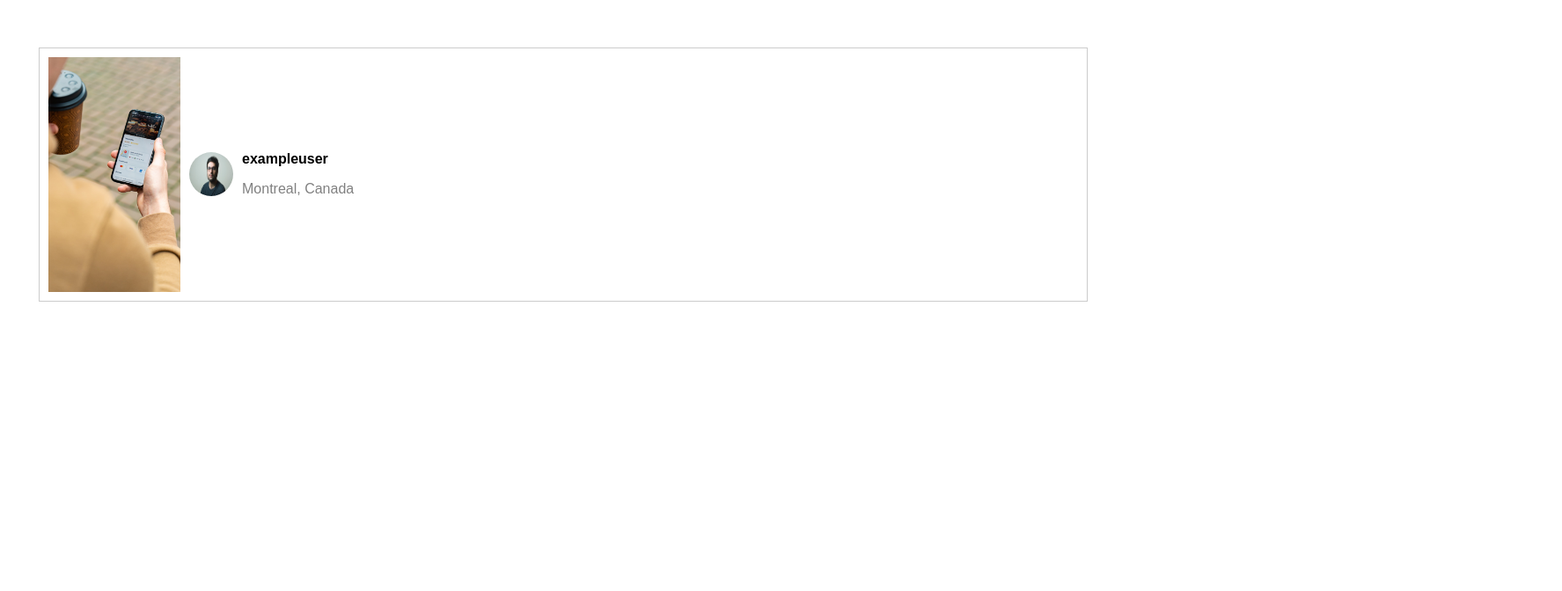
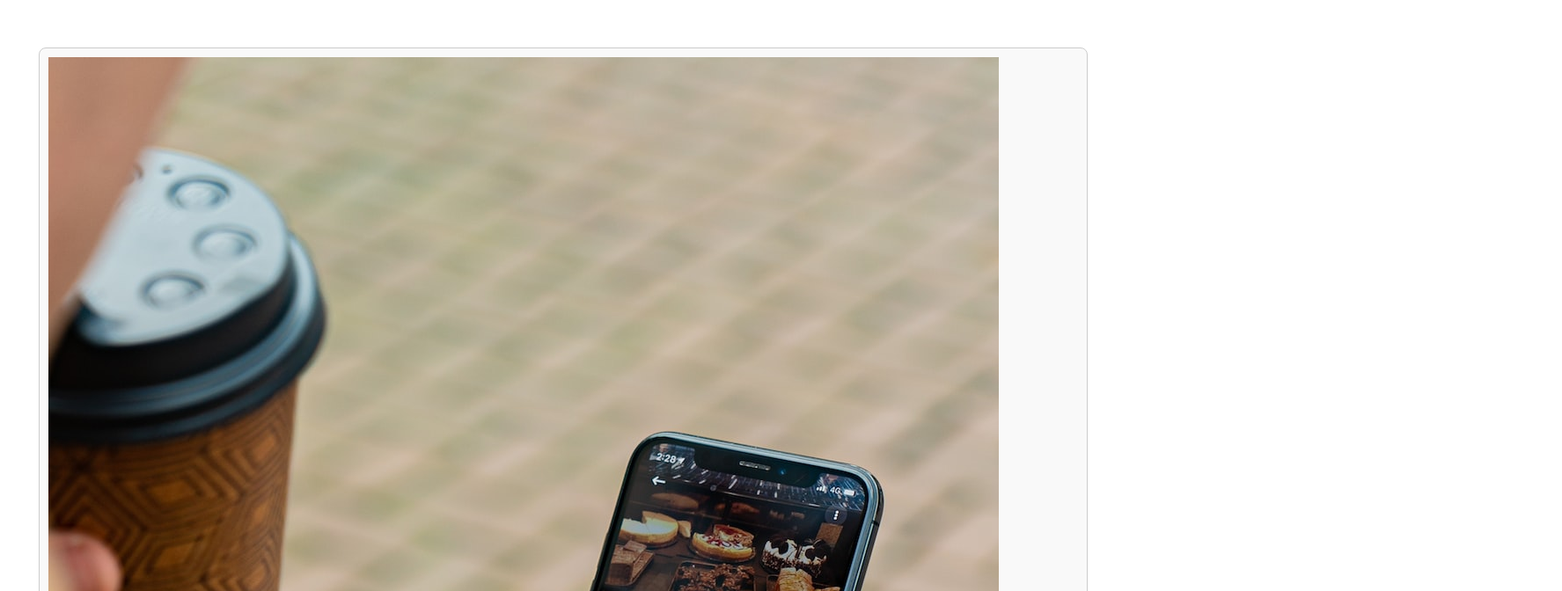
Before and after one commit to abbasbukhari/photolabs2, a React (Vite) app in the folder frontend/: page / in a window 1280 px wide. Shown: the top 672 px of the page at 88% size, 1775 px wide, since content can reach past the window. Built offline with nearby package versions, Linux system fonts and the light colour scheme; the HTML template or start-up script is replaced by a standard one.

Commit message:
Add Sass styling to PhotoListItem component

```diff
--- a/frontend/package.json
+++ b/frontend/package.json
@@ -49,7 +49,7 @@
     "identity-obj-proxy": "^3.0.0",
     "jest": "^29.7.0",
     "jest-environment-jsdom": "^29.7.0",
-    "sass": "1.59.2",
+    "sass": "^1.59.2",
     "vite": "4.4.2"
   }
 }
--- a/frontend/src/components/PhotoListItem.jsx
+++ b/frontend/src/components/PhotoListItem.jsx
@@ -1,5 +1,5 @@
 import React from 'react';
-import "../styles/PhotoListItem.scss";
+import '../styles/PhotoListItem.scss';
 
 const sampleDataForPhotoListItem = {
   id: 1,
@@ -20,13 +20,13 @@ const sampleDataForPhotoListItem = {
 
 const PhotoListItem = ({ username, imageSource, location, profile }) => {
   return (
-    <div className="photo-list-item">
-      <img src={imageSource} alt={`${username}'s photo`} className="photo" />
-      <div className="photo-details">
-        <img src={profile} alt={`${username}'s profile`} className="profile-pic" />
-        <div>
-          <p className="username">{username}</p>
-          <p className="location">{location.city}, {location.country}</p>
+    <div className="photo-list__item">
+      <img src={imageSource} alt={`${username}'s photo`} className="photo-list__item__image" />
+      <div className="photo-list__item__details">
+        <img src={profile} alt={`${username}'s profile`} className="photo-list__item__profile-pic" />
+        <div className="photo-list__item__info">
+          <p className="photo-list__item__username">{username}</p>
+          <p className="photo-list__item__location">{location.city}, {location.country}</p>
         </div>
       </div>
     </div>
--- a/frontend/src/styles/PhotoListItem.scss
+++ b/frontend/src/styles/PhotoListItem.scss
@@ -1,41 +1,42 @@
-div.photo-list__item {
-  margin: 24px;
-  padding: 8px;
-  border-width: 0.5px;
-  border-color: lightgray;
-  border-style: solid;
+.photo-list__item {
+  display: flex;
+  align-items: center;
+  border: 1px solid #ccc;
   border-radius: 8px;
-  max-width: fit-content;
+  padding: 10px;
+  margin: 10px 0;
+  background-color: #f9f9f9;
+  transition: box-shadow 0.3s ease;
 
-  img.photo-list__image {
-    user-select: none;
-    width: 300px;
-    height: 200px;
-    object-fit: cover;
-    border-radius: 8px 8px 0px 0px;
+  &:hover {
+    box-shadow: 0 4px 8px rgba(0, 0, 0, 0.1);
+  }
 }
 
-  div.photo-list__user-details {
-    display: flex;
-
-    img.photo-list__user-profile {
-      object-fit: cover;
-      border-radius: 100%;
-      vertical-align: middle;
-      margin-right: 8px;
-      width: 40px;
-      height: 40px;
+.photo-list__item img.photo {
+  max-width: 150px;
+  border-radius: 8px;
+  margin-right: 15px;
 }
 
-    div.photo-list__user-info {
-      margin-top: 5px;
-      font-weight: 700;
-      font-size: 12px;
-      margin-left: 8px;
+.photo-list__item__details {
+  display: flex;
+  flex-direction: column;
+}
 
-      div.photo-list__user-location {
-        color: #838383;
+.photo-list__item__details .profile-pic {
+  width: 50px;
+  height: 50px;
+  border-radius: 50%;
+  margin-bottom: 10px;
 }
+
+.photo-list__item__details .username {
+  font-weight: bold;
+  font-size: 1.2rem;
 }
+
+.photo-list__item__details .location {
+  color: #666;
+  font-size: 0.9rem;
 }
-}
```
Also changed, not shown: 1 other file (tests, documents, lock files or other folders). Lines whose indentation alone changed are shown as unchanged.
